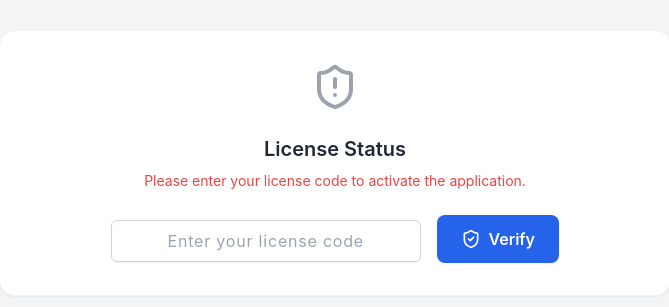
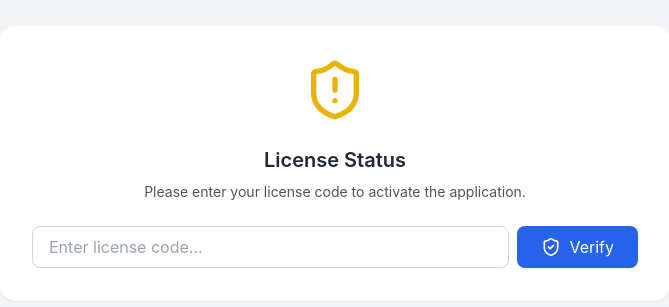
Before and after one commit to khalidach/facturation-app, a React (Vite) app in the folder frontend/: page / in a window 1280 px wide. Shown: the part 237-544 px from the top of the page, without its empty margins (305-974 px from the left). Built offline with nearby package versions, Linux system fonts and the light colour scheme.

Commit message:
verification page

```diff
--- a/frontend/src/pages/Verification.jsx
+++ b/frontend/src/pages/Verification.jsx
@@ -15,19 +15,24 @@ export default function Verification({ onSuccess }) {
     message: "",
   });
 
-  // Removed the 'useEffect' that checked localStorage, as App.jsx now handles this.
-
   const handleVerify = async () => {
-    if (!licenseCode) {
-      toast.error("Please enter a license code.");
-      return;
-    }
-
     setIsLoading(true);
     setVerificationStatus({ checked: false, valid: false, message: "" });
 
     try {
-      const response = await fetch(`${VERIFICATION_API_URL}/${licenseCode}`);
+      // --- THIS IS THE FIX ---
+      // We must use POST and send the code in the body,
+      // just like the server expects.
+      const response = await fetch(VERIFICATION_API_URL, {
+        method: "POST",
+        headers: {
+          "Content-Type": "application/json",
+        },
+        body: JSON.stringify({ licenseCode: licenseCode }),
+      });
+      // --- END OF FIX ---
+
+      // response.json() will fail if the server sends back HTML (like a 404)
       const data = await response.json();
 
       if (response.ok && data.valid) {
@@ -35,7 +40,7 @@ export default function Verification({ onSuccess }) {
         setVerificationStatus({
           checked: true,
           valid: true,
-          message: "Verification successful! Application is active.",
+          message: data.message,
         });
         localStorage.setItem(
           STORAGE_KEY,
@@ -44,21 +49,30 @@ export default function Verification({ onSuccess }) {
         toast.success("Application activated!");
 
         // Call the 'onSuccess' function passed from App.jsx
-        onSuccess();
+        if (onSuccess) {
+          onSuccess();
+        }
       } else {
-        // FAIL
+        // FAIL (e.g., 404 Not Found from Supabase, or 400 from our server)
         setVerificationStatus({
           checked: true,
           valid: false,
-          message: data.error || "Invalid license code. Please try again.",
+          message: data.message || "Invalid license code.",
         });
-        localStorage.removeItem(STORAGE_KEY);
-        toast.error("Invalid license code.");
+        toast.error(data.message || "Invalid license code.");
       }
     } catch (error) {
+      // CATCH (e.g., server down, or the JSON parse error)
       console.error("Verification error:", error);
-      const errorMessage =
+      let errorMessage =
         "Could not connect to verification service. Make sure it's running on port 3002.";
+
+      // Check if it was the JSON parse error
+      if (error instanceof SyntaxError) {
+        errorMessage =
+          "Received an invalid (non-JSON) response from the server. Check server logs.";
+      }
+
       setVerificationStatus({
         checked: true,
         valid: false,
@@ -71,45 +85,23 @@ export default function Verification({ onSuccess }) {
   };
 
   const getStatusIcon = () => {
-    if (!verificationStatus.checked && !isLoading) {
-      return <ShieldAlert className="w-12 h-12 text-gray-400" />;
-    }
-    if (isLoading) {
+    if (!verificationStatus.checked) {
       return (
-        <svg
-          className="animate-spin h-12 w-12 text-blue-600"
-          xmlns="http://www.w3.org/2000/svg"
-          fill="none"
-          viewBox="0 0 24 24"
-        >
-          <circle
-            className="opacity-25"
-            cx="12"
-            cy="12"
-            r="10"
-            stroke="currentColor"
-            strokeWidth="4"
-          ></circle>
-          <path
-            className="opacity-75"
-            fill="currentColor"
-            d="M4 12a8 8 0 018-8V0C5.373 0 0 5.373 0 12h4zm2 5.291A7.962 7.962 0 014 12H0c0 3.042 1.135 5.824 3 7.938l3-2.647z"
-          ></path>
-        </svg>
+        <ShieldAlert className="w-16 h-16 text-yellow-500 dark:text-yellow-400" />
       );
     }
     if (verificationStatus.valid) {
-      return <CheckCircle className="w-12 h-12 text-green-500" />;
+      return (
+        <CheckCircle className="w-16 h-16 text-green-600 dark:text-green-500" />
+      );
     }
-    if (!verificationStatus.valid) {
-      return <XCircle className="w-12 h-12 text-red-500" />;
-    }
-    return null;
+    return <XCircle className="w-16 h-16 text-red-600 dark:text-red-500" />;
   };
 
   const getStatusMessage = () => {
-    if (isLoading) return "Verifying, please wait...";
-    if (verificationStatus.message) return verificationStatus.message;
+    if (verificationStatus.message) {
+      return verificationStatus.message;
+    }
     return "Please enter your license code to activate the application.";
   };
 
@@ -121,36 +113,24 @@ export default function Verification({ onSuccess }) {
         <h2 className="text-xl font-semibold text-gray-800 dark:text-gray-200 mb-2">
           License Status
         </h2>
-        <p
-          className={`text-sm mb-6 ${
-            verificationStatus.valid
-              ? "text-green-600 dark:text-green-400"
-              : "text-red-500 dark:text-red-400"
-          } ${
-            !verificationStatus.checked && !isLoading
-              ? "text-gray-500 dark:text-gray-400"
-              : ""
-          }`}
-        >
+        <p className="text-gray-600 dark:text-gray-400 mb-6 text-sm">
           {getStatusMessage()}
         </p>
 
+        {/* Don't show the form if verification is successful */}
         {!verificationStatus.valid && (
-          <div className="flex flex-col sm:flex-row items-center gap-4 max-w-md mx-auto">
+          <div className="flex flex-col sm:flex-row gap-2">
             <input
               type="text"
-              name="licenseCode"
               value={licenseCode}
               onChange={(e) => setLicenseCode(e.target.value)}
-              placeholder="Enter your license code"
-              className="mt-1 block w-full input text-center tracking-wider"
-              disabled={isLoading}
+              placeholder="Enter license code..."
+              className="w-full px-4 py-2 border border-gray-300 rounded-lg dark:bg-gray-700 dark:border-gray-600 dark:text-gray-200 focus:outline-none focus:ring-2 focus:ring-blue-500 flex-1"
             />
             <button
-              type="button"
               onClick={handleVerify}
               disabled={isLoading}
-              className="w-full sm:w-auto inline-flex justify-center items-center px-6 py-3 bg-blue-600 text-white font-semibold rounded-lg hover:bg-blue-700 shadow-sm disabled:bg-gray-400"
+              className="inline-flex items-center justify-center px-6 py-2 bg-blue-600 text-white rounded-lg hover:bg-blue-700 shadow-sm disabled:bg-gray-400"
             >
               <ShieldCheck className="w-5 h-5 mr-2" />
               {isLoading ? "Verifying..." : "Verify"}
```
